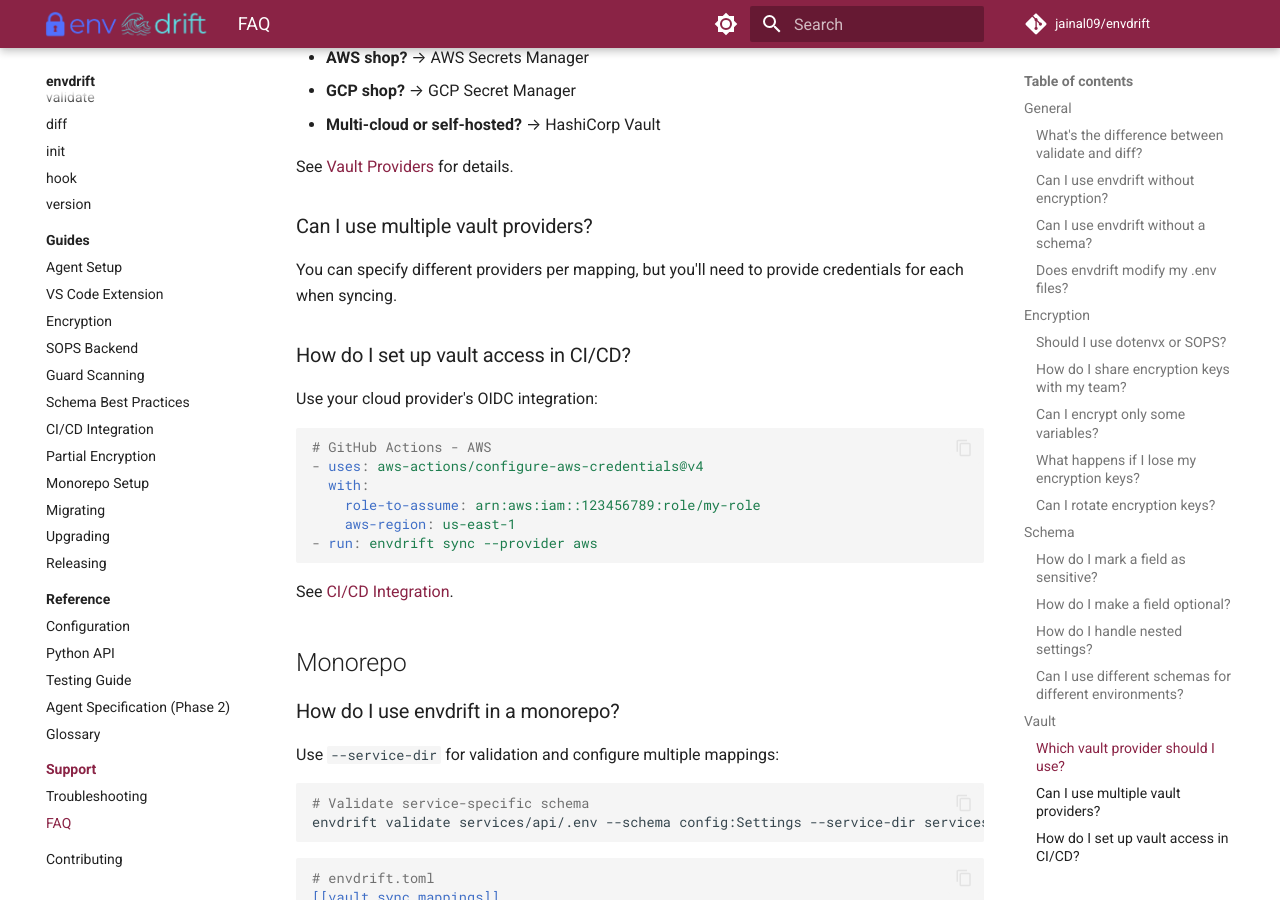
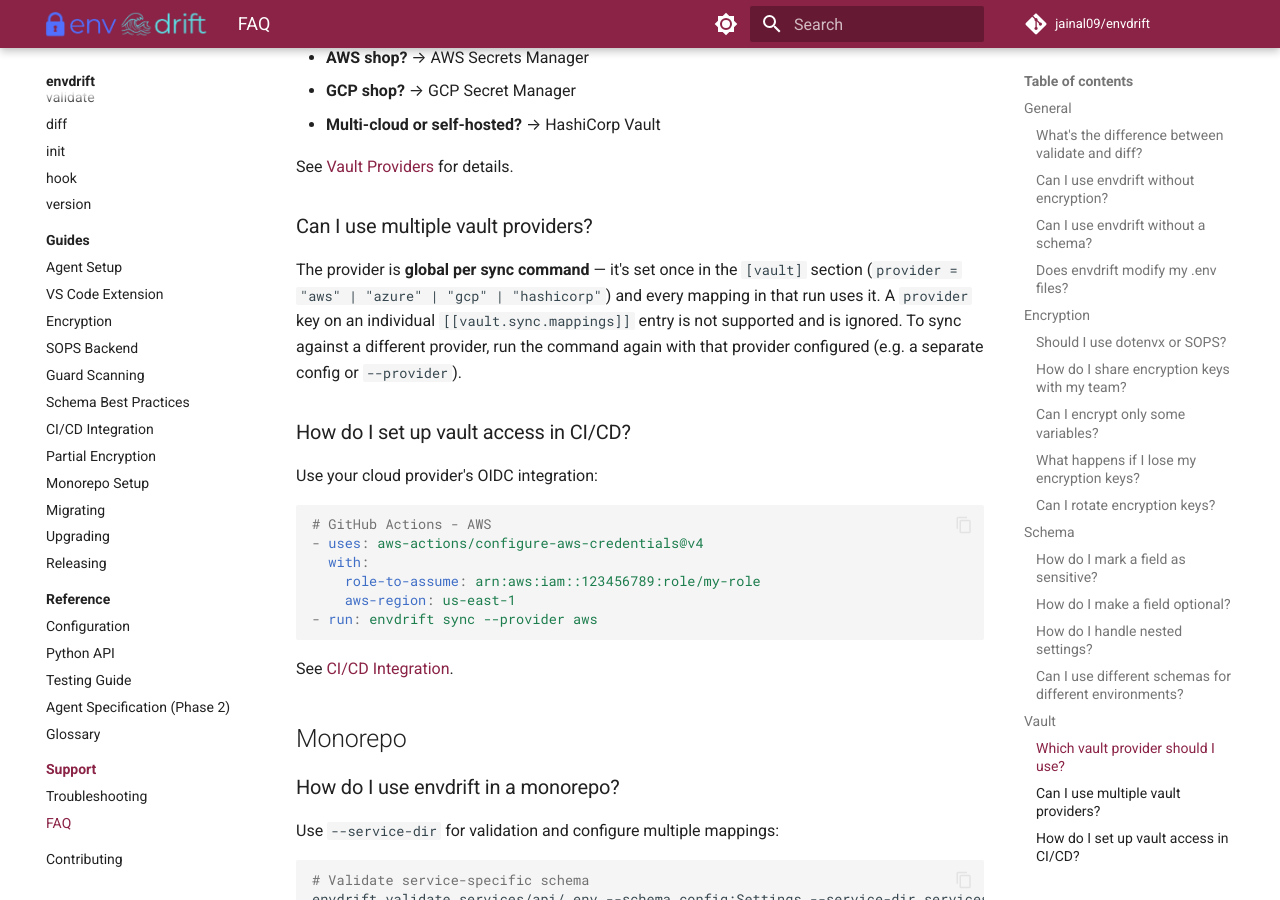
Before and after one commit to jainal09/envdrift, an MkDocs documentation site: the page built from docs/support/faq.md, in a window 1280 px wide and 900 px high, scrolled down 4299 px. Built offline with MkDocs 1.6.1 and Material for MkDocs 9.7.7, drawn with Linux system fonts in a browser that asks for light colours; comment, search, counter and statistics services are not loaded.

Commit message:
docs: fix three doc-claim mismatches against actual behavior
- #366: configuration.md documented a non-existent `envdrift init --watch` flag
  for agent registration; init has no such option. Registration is via
  `envdrift agent register` only.
- #367: faq.md claimed per-mapping vault providers, but the provider is global
  per sync command ([vault] provider) and a per-mapping `provider` key is ignored
  (matches vault-providers.md and config.py, which has no per-mapping provider).
- #375: troubleshooting.md told HashiCorp users to add a `secret/data/` prefix,
  but the read path is mount-relative — hvac inserts `data/` internally, so a
  literal prefix breaks a correct path (matches vault-providers.md).

Closes #366
Closes #367
Closes #375

```diff
--- a/docs/support/faq.md
+++ b/docs/support/faq.md
@@ -196,7 +196,12 @@
 
 ### Can I use multiple vault providers?
 
-You can specify different providers per mapping, but you'll need to provide credentials for each when syncing.
+The provider is **global per sync command** — it's set once in the `[vault]`
+section (`provider = "aws" | "azure" | "gcp" | "hashicorp"`) and every mapping in
+that run uses it. A `provider` key on an individual `[[vault.sync.mappings]]`
+entry is not supported and is ignored. To sync against a different provider, run
+the command again with that provider configured (e.g. a separate config or
+`--provider`).
 
 ### How do I set up vault access in CI/CD?
 
```
Also changed, not shown: docs/reference/configuration.md (+2 -2 lines), docs/support/troubleshooting.md (+1 -1 lines).
